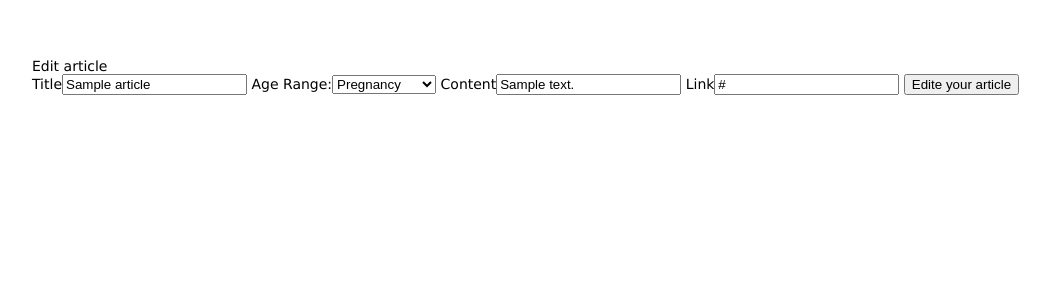
After one commit to javiernicolasadan/EduParents, a Node server app: page /articles/edit-article/600000000000000000000001 in a window 1280 px wide. The commit adds this page. Shown: the top 300 px of the page, without its empty margins (26-1076 px from the left). Run offline with Node 20, Linux system fonts and the light colour scheme; tables that the repository leaves empty hold one stand-in row (values such as "Sample post"); some libraries are stand-ins or nearby versions.

Commit message:
update articles

```diff
--- a/models/Article.model.js
+++ b/models/Article.model.js
@@ -12,7 +12,7 @@ const articleSchema = new Schema(
         },
         content: {
             type: String,
-            maxlength: 500,
+            maxlength: 1000,
             required: true,
         },
         link: {
@@ -24,7 +24,8 @@ const articleSchema = new Schema(
                 }
                 return /^(https?|chrome):\/\/[^\s$.?#].[^\s]*?$/.test(v);
             }
-       }
+        },
+
     },
       {
        timestamps: true,
--- a/routes/article.routes.js
+++ b/routes/article.routes.js
@@ -7,43 +7,49 @@ const router = express.Router();
 router.get("/",  async (req, res, next) => {
   try {
     const allArticles = await Article.find()
-    console.log(allArticles)
+    /* console.log(allArticles) */
     res.render("articles/allarticles", {data: allArticles})
   } catch (error) {
     console.log(error)
   }
  });
 
-
-
 /* GET create page */
 router.get("/create", (req, res, next) => {
   res.render("articles/createarticle");
 });
 
-
-
-
 //post create
 router.post("/create", async(req, res, next) => {
   try {
-    const newArticle = await Article.create({...req.body})
-    //console.log(newArticle)
+    const newArticle = await Article.create(req.body)
+    console.log(newArticle)
     res.redirect("/articles")
     //console.log({...req.body})
   } catch (error) {
     console.log(error)
   }
 })
+/*GET edits articles*/
+router.get("/edit-article/:articleId", async (req, res) => {
+  const articleToEdit = await Article.findById(req.params.articleId)
+  // console.log("hello", articleToEdit)
+  res.render("articles/editarticle", {articleToEdit})
+})
 
-/* GET one recipe */
+router.post("/edited/:articleId", async (req, res) => {
+  const updatedArt = await Article.findByIdAndUpdate(req.params.articleId, req.body, {new: true})
+  //console.log(updatedArt)
+  res.redirect(`/articles/${req.params.articleId}` )
+})
+
+/* GET one articl */
 router.get('/:articleId', async (req, res) => {
   const { articleId } = req.params
  try {
    const article = await Article.findById(articleId)
-   console.log(article)
-
-    if (!article) {
+   /* console.log(article) */
+     if (!article) {
      res.redirect('/articles')
    } else {
      res.render('articles/onearticle', article)
@@ -53,4 +59,12 @@ router.get('/:articleId', async (req, res) => {
  }
 })
 
+
+/*  router.get("/edit-article/:articleId", async (req, res) => {
+   const articleToEdit = await Article.findById(req.params)
+  console.log(req.params)
+   res.render("articles/editarticle", {articleToEdit})
+
+}) */
+
 module.exports = router;
--- /dev/null
+++ b/views/articles/editarticle.ejs
@@ -0,0 +1,17 @@
+<h>Edit article</h>
+<form  action="/articles/edited/<%=articleToEdit._id%>"method="post">
+    <label>Title<input type="text" name="title" value="<%=articleToEdit.title%>"required></label>
+
+    <label>Age Range:<select name="ageRange" value="<%=articleToEdit.ageRange%>">
+        <option value="Pregnancy">Pregnancy</option>
+        <option value="Birth-1Month">Birth-1 Month</option>
+        <option value="2-6Months">2-6 Months</option>
+        <option value="7-12Months">7-12 Months</option>
+        <option value="13-18Months">13-18 Months</option>
+        <option value="19-24Months">19-24 Months</option>
+        </select>
+        </label>
+    <label>Content<input placeholder="max500caracters" type="text" name="content" value="<%=articleToEdit.content%>" required></label>
+    <label>Link<input type="text"  name="link" value="<%=articleToEdit.link%>"></label>
+    <button type="submit">Edite your article</button>
+</form>
--- a/views/articles/onearticle.ejs
+++ b/views/articles/onearticle.ejs
@@ -1,3 +1,9 @@
 <h1>One article</h1>
 <%= title  %>
+<br>
+<br>
 <%= content  %>
+<br>
+<a href="/articles/edit-article/<%=_id %>">Update Article</a>
+
+<!-- <a href="/articles/edit-article/<%// -articleToEdit._id%>">Update article</a> -->
```
